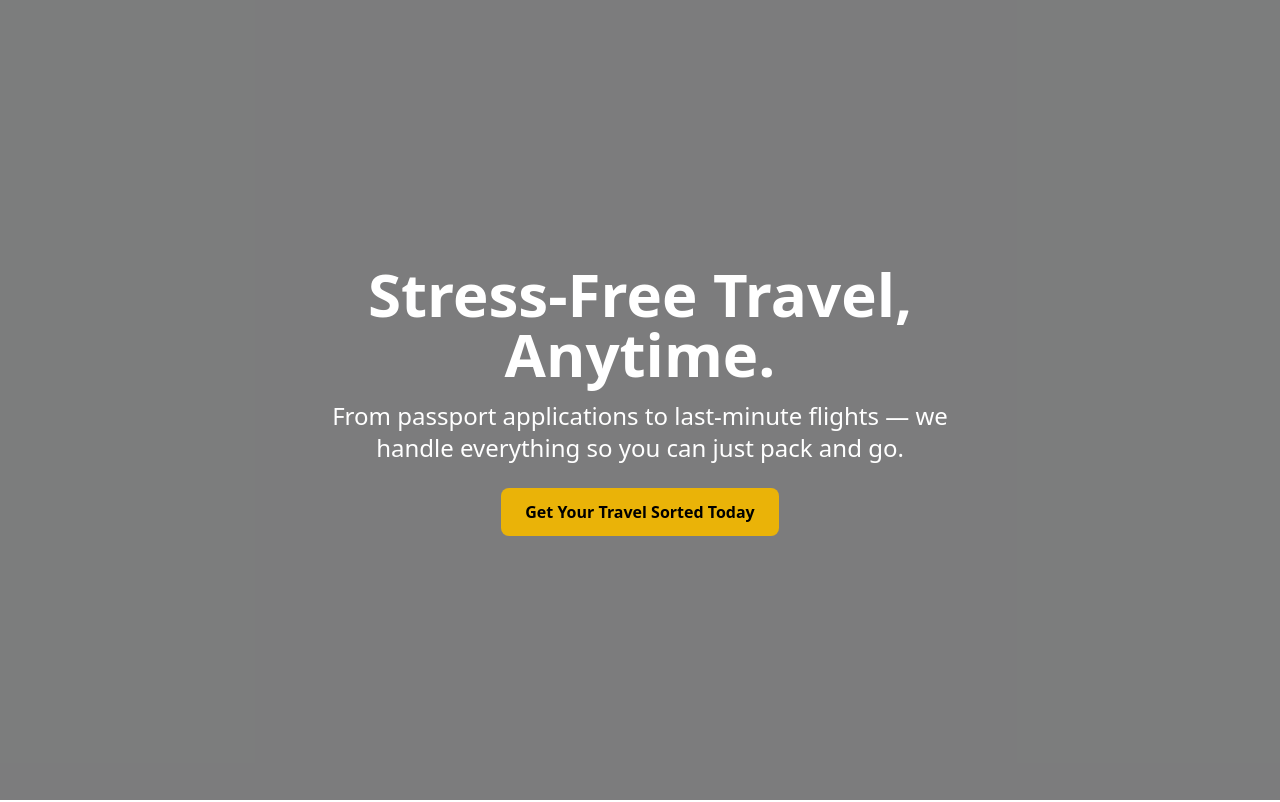
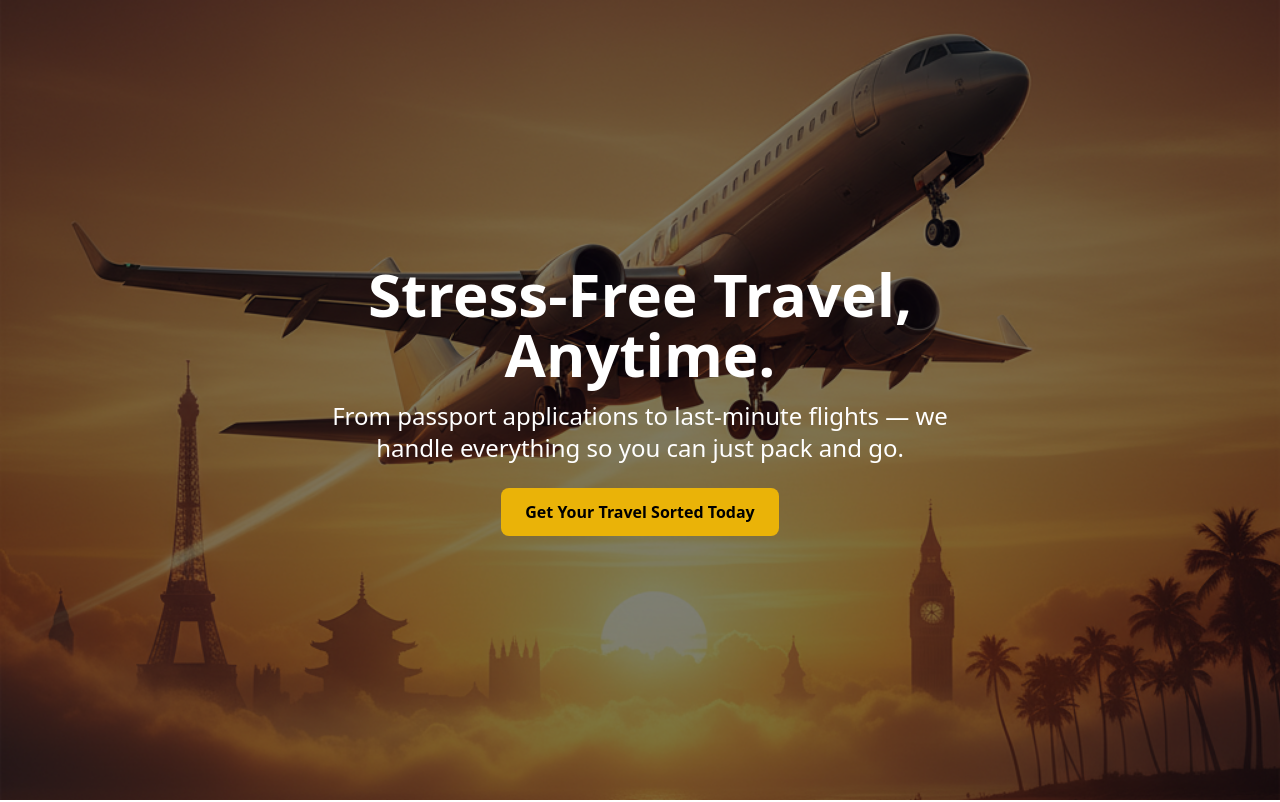
Before and after one commit to bizautomagic/ultimatetravels, a plain HTML site: page index.html in a window 1280 px wide. Shown: the top 802 px of the page. Drawn offline with nearby package versions, Linux system fonts and the light colour scheme.

Commit message:
Update index.html

```diff
--- a/index.html
+++ b/index.html
@@ -10,7 +10,7 @@
   <!-- Hero Section -->
 <section
   class="relative h-screen bg-cover bg-center bg-no-repeat flex items-center justify-center text-center px-4"
-  style="background-image: url('hero.jpg');">
+  style="background-image: url('hero.png');">
 
   <!-- Overlay -->
   <div class="absolute inset-0 bg-black/50"></div>
```
